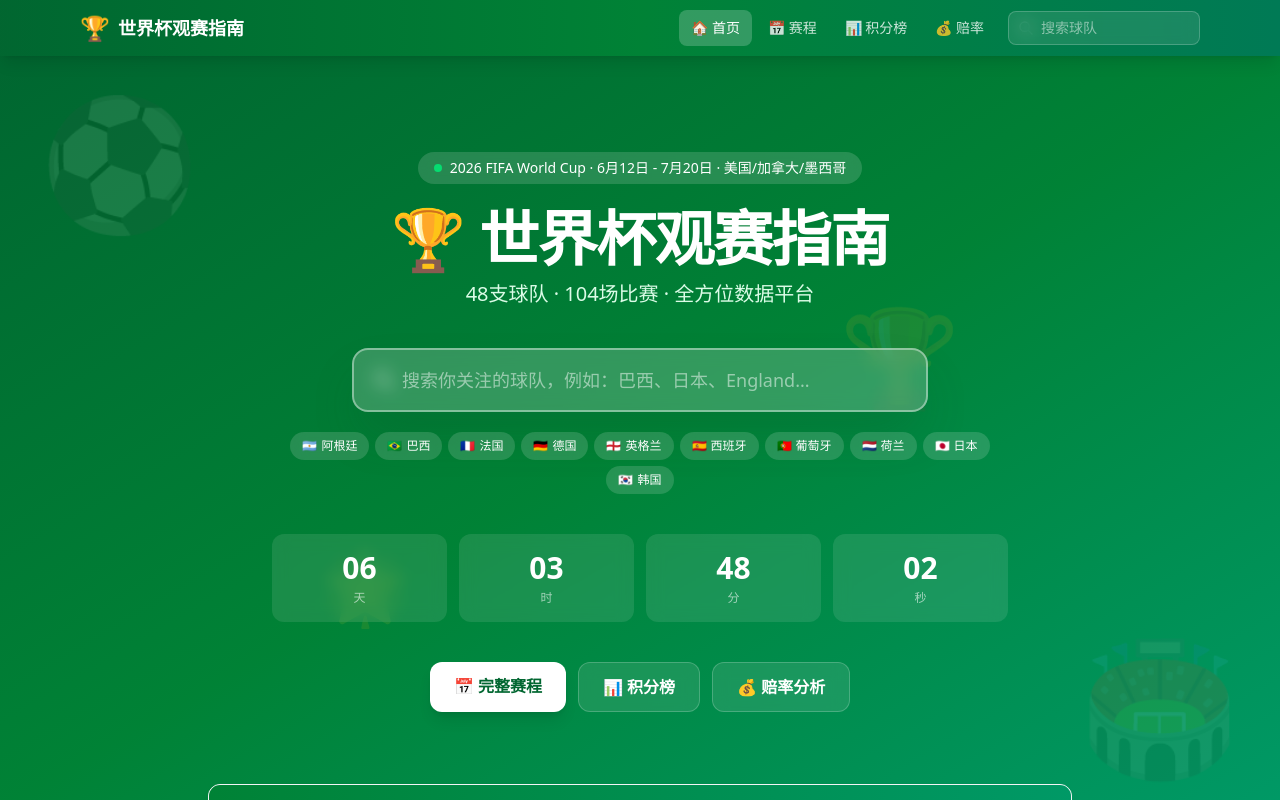
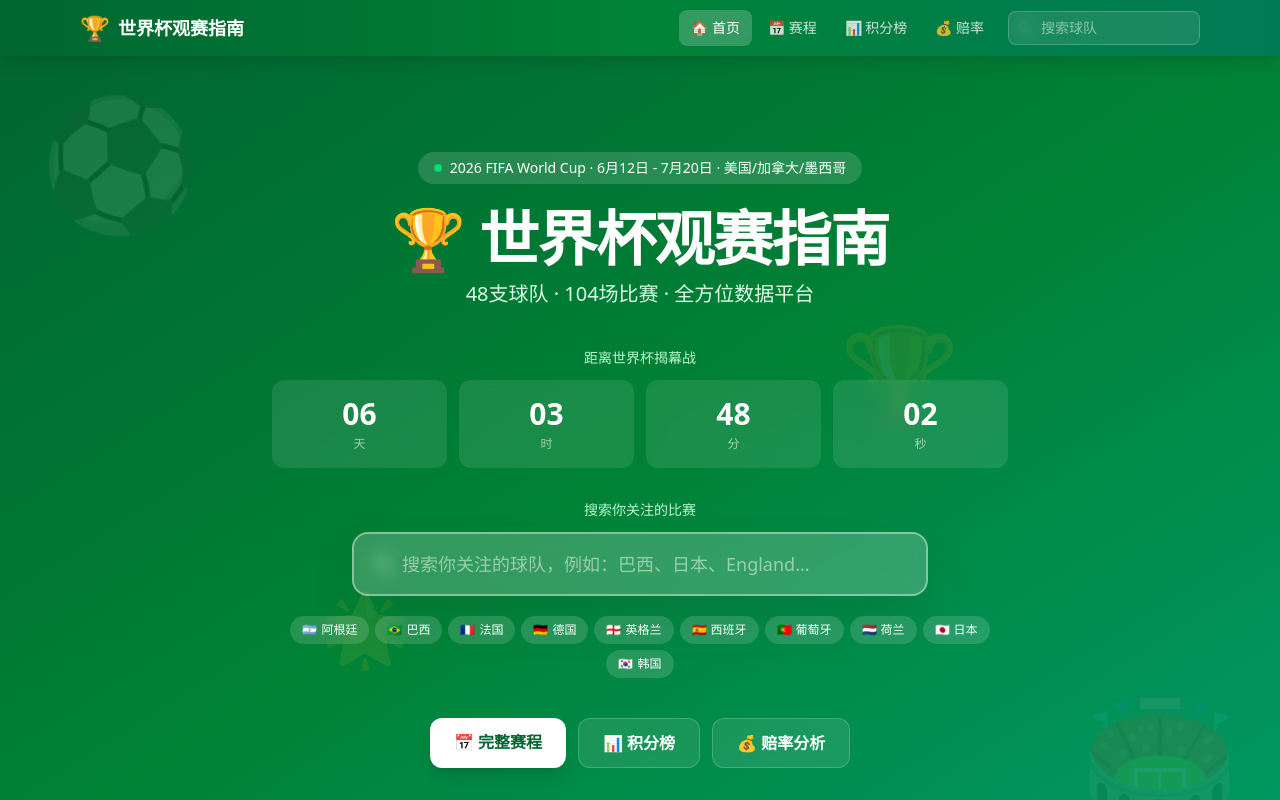
Before and after one commit to nuoman8888-lgtm/worldcup-guide, a Next.js app: page / in a window 1280 px wide. Shown: the top 800 px of the page. Built offline with nearby package versions, Linux system fonts and the light colour scheme.

Commit message:
📐 调整Hero布局：倒计时置顶+揭幕战标题，搜索框下移

```diff
--- a/src/app/page.tsx
+++ b/src/app/page.tsx
@@ -41,13 +41,20 @@ export default function HomePage() {
             48支球队 · 104场比赛 · 全方位数据平台
           </p>
 
+          {/* ── Countdown: 制造紧迫感，放在上面 ── */}
+          <div className="mb-3">
+            <p className="text-green-200 text-sm mb-3 font-medium">距离世界杯揭幕战</p>
+            <CountdownTimer />
+          </div>
+
           {/* ── Search: 核心交互 ── */}
-          <div className="mb-5">
+          <div className="mt-8 mb-5">
+            <p className="text-green-200 text-sm mb-3 font-medium">搜索你关注的比赛</p>
             <SearchBox variant="hero" />
           </div>
 
           {/* Hot teams */}
-          <div className="flex justify-center gap-1.5 flex-wrap mb-10">
+          <div className="flex justify-center gap-1.5 flex-wrap mb-8">
             {hotTeamIds.map(id => {
               const team = getTeam(id);
               if (!team) return null;
@@ -63,9 +70,6 @@ export default function HomePage() {
               );
             })}
           </div>
-
-          {/* ── Countdown: 制造紧迫感 ── */}
-          <CountdownTimer />
 
           {/* Quick CTA buttons */}
           <div className="flex flex-wrap justify-center gap-3 mt-10">
```
